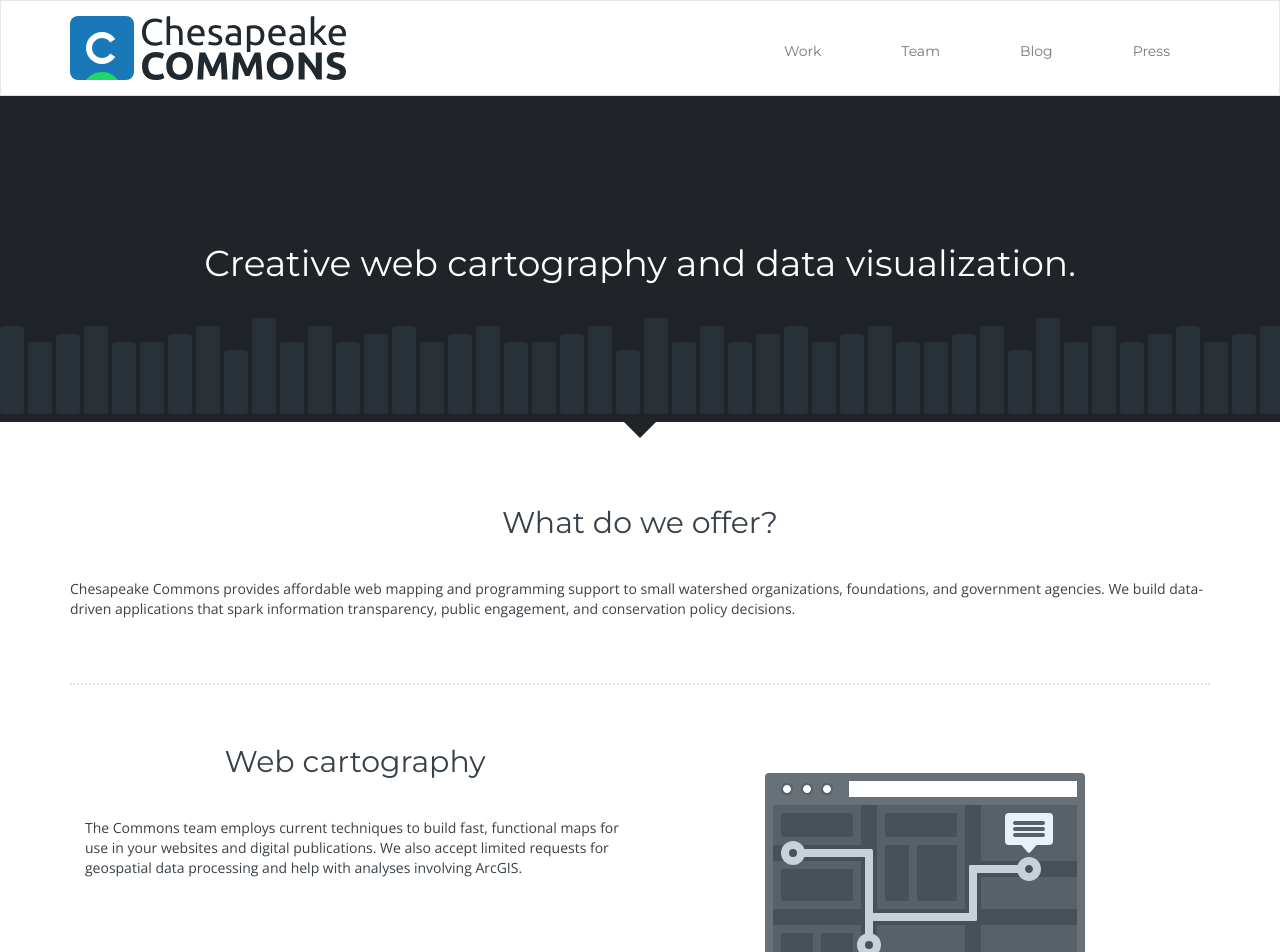
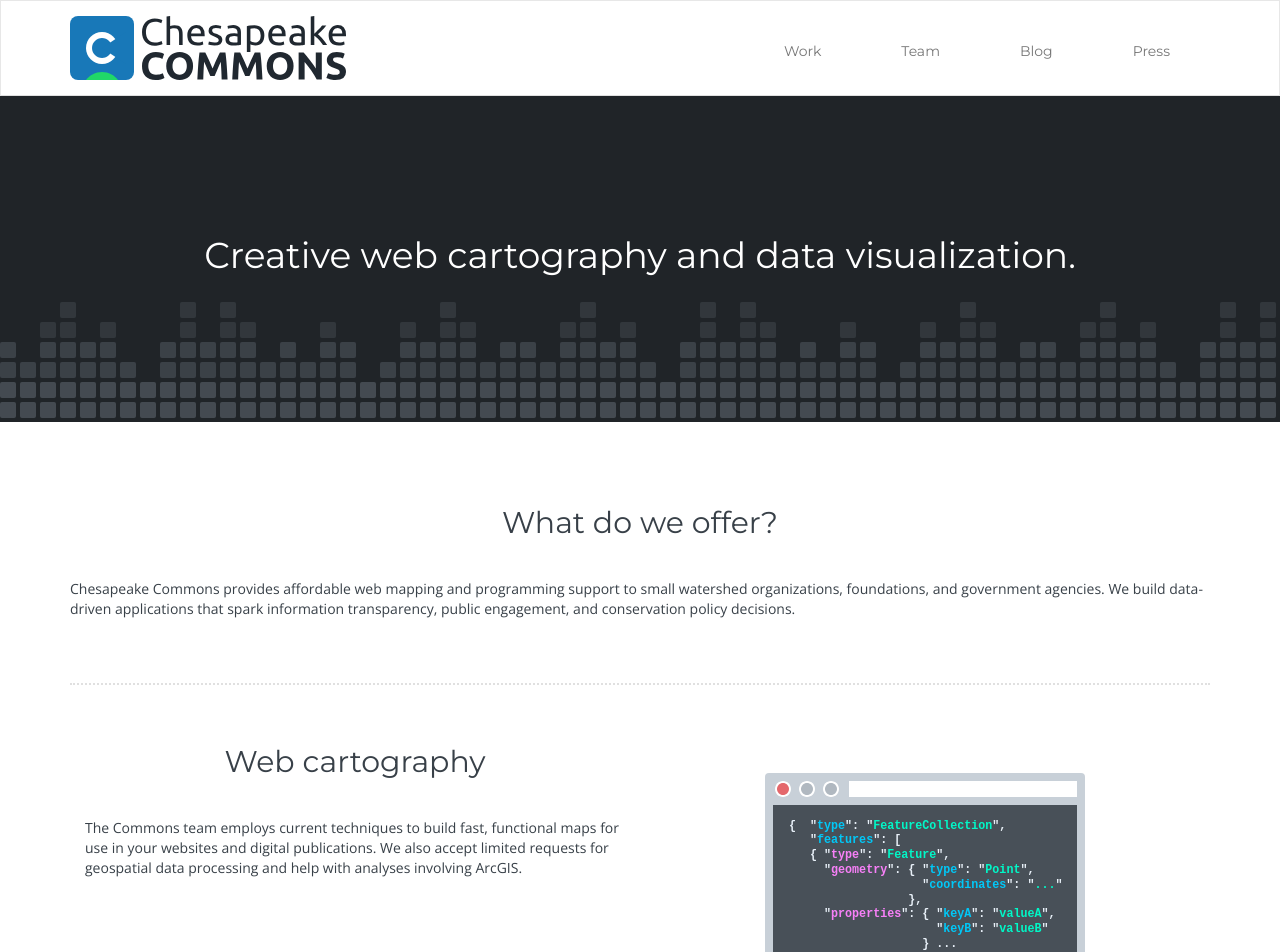
Before and after one commit to brendandm/brendandm.github.io, a Jekyll site: the page built from index.html, in a window 1280 px wide. Shown: the top 952 px of the page. Built offline with Jekyll 4.4.1, drawn with Linux system fonts in a browser that asks for light colours; nearby versions of some CDN libraries; Markdown is read by kramdown in place of the engine named in the settings.

Commit message:
update service animations

```diff
--- a/css/main.css
+++ b/css/main.css
@@ -91,12 +91,14 @@
 .banner {
 color: rgb(255,255,255);
 text-align: center;
-padding: 128px 0px;
+padding: 120px 0px 136px;
 background-color: rgb(32,36,40);
-background-image: url(/assets/monograph.svg);
+background-image: url(/assets/data-power-dark.svg);
 background-position: 0 100%;
 background-repeat: repeat-x;
 }
+
+/*
 
 .services:before {
 top: 0%;
@@ -112,7 +114,7 @@
 border-width: 16px;
 margin-left: -16px;
 z-index: 8;
-}
+}*/
 
 .services h2 {
 text-align: center;
@@ -142,28 +144,105 @@
 background-repeat: no-repeat;
 }
 
-@-webkit-keyframes servAnim { 0% { background-position: 50% 0%; } 50% { background-position: 50% 50%; } 100% { background-position: 50% 100%; } }
-   @-moz-keyframes servAnim { 0% { background-position: 50% 0%; } 50% { background-position: 50% 50%; } 100% { background-position: 50% 100%; } }
-        @keyframes servAnim { 0% { background-position: 50% 0%; } 50% { background-position: 50% 50%; } 100% { background-position: 50% 100%; } }
+#cartography .frame {
 
-#cartography .frame {
-background-image: url(/assets/web-cartography.svg);
-background-position: center center;
+}
+/*
+#data-stories .frame {
+background-image: url(/assets/story-seq.svg);
+}*/
+
+#cartography-backdrop, #story-backdrop {
+  position: relative;
+  width: 320px;
+  height: 296px;
+  margin: 0 auto;
+  overflow: hidden;
 }
 
-#data-stories .frame {
-background-image: url(/assets/story-seq.svg);
+#cartography-backdrop, #story-backdrop {
+  background: url(/assets/browser-window-light.svg) center center no-repeat;
+}
+
+#mapstack {
+  position: absolute;
+  height: 160px;
+  width: 304px;
+  left: 8px;
+  bottom: 56px;
+  overflow: hidden;
+}
+
+#geojson {
+  position: absolute;
+  left: 0px;
+  bottom: 0px;
+  z-index: 0;
+}
+
+#streetmap {
+  position: absolute;
+  left: 0px;
+  bottom: 0px;
+  z-index: 8;
+}
+
+#collection-backdrop {
+  position: relative;
+  width: 320px;
+  height: 200px;
+  top: 50%;
+  margin: -100px auto 0px;
+  overflow: hidden;
+  background-color: rgb(200,208,216);
+  background-image: url(/assets/data-mask-mosaic.svg);
+  background-position: center center;
+  background-repeat: no-repeat;
+}
+
+#story-graph {
+  position: absolute;
+  bottom: 56px;
+  left: 104px;
+}
+
+#story-panel {
+  position: absolute;
+  bottom: 56px;
+  left: 8px;
+}
+
+#story-trend {
+  position: absolute;
+  left: 44px;
+  bottom: 84px;
+  opacity: 0;
+
+}
+
+#node-tip-up {
+  position: absolute;
+  left: 44px;
+  bottom: 140px;
+  opacity: 0;
+}
+
+#node-tip-down {
+  position: absolute;
+  left: 200px;
+  bottom: 86px;
+  opacity: 0;
 }
 
 #data-collection .frame {
-background-image: url(/assets/data-collection.svg);
-background-position: center center;
+
 }
 
 .testimonials {
 background: rgb(24,120,184);
 }
 
+/*
 .testimonials:before {
 top: 0%;
 left: 50%;
@@ -178,7 +257,7 @@
 border-width: 16px;
 margin-left: -16px;
 z-index: 8;
-}
+}*/
 
 .testimonials h2 {
 color: rgb(255,255,255);
@@ -384,6 +463,7 @@
 
 .pressbox {
 padding: 80px 0px;
+background: url(/assets/time-line.svg) center center repeat-y;
 }
 
 /*
@@ -415,6 +495,7 @@
   padding: 40px;
 margin-bottom: 40px;
   border: 1px solid rgb(224,224,224);
+  background: rgb(255,255,255);
 }
 
 .press-list > li:last-child {
@@ -465,3 +546,151 @@
 .post pre.terminal code {
   background-color: #333;
 }
+
+/* Vector animations */
+
+@-webkit-keyframes webCarto {
+
+}
+
+@keyframes webCarto {
+
+}
+
+@-webkit-keyframes dataStoryGraph {
+	38% {left: 104px;}
+	40% {left: 400px;}
+	96% {left: 400px;}
+	98% {left: 104px;}
+	100% {left: 104px;}
+}
+
+@keyframes dataStoryGraph {
+	38% {left: 104px;}
+	40% {left: 400px;}
+	96% {left: 400px;}
+	98% {left: 104px;}
+	100% {left: 104px;}
+}
+
+@-webkit-keyframes dataStoryPanel {
+	38% {left: 8px;}
+	40% {left: -120px;}
+	98% {left: -120px;}
+	100% {left: 8px;}
+}
+
+@keyframes dataStoryPanel {
+	38% {left: 8px;}
+	40% {left: -120px;}
+	98% {left: -120px;}
+	100% {left: 8px;}
+}
+
+@-webkit-keyframes dataStoryTrend {
+	39% {opacity: 0;}
+	41% {opacity: 1;}
+	95% {opacity: 1;}
+	97% {opacity: 0;}
+}
+
+@keyframes dataStoryTrend {
+	39% {opacity: 0;}
+	41% {opacity: 1;}
+	95% {opacity: 1;}
+	97% {opacity: 0;}
+}
+
+@-webkit-keyframes dataNodeUp {
+	52% {opacity: 0; bottom: 140px;}
+	54% {opacity: 1; bottom: 144px;}
+	56% {opacity: 1; bottom: 140px;}
+	92% {opacity: 1; bottom: 140px;}
+	94% {opacity: 0; bottom: 140px;}
+}
+
+@keyframes dataNodeUp {
+	52% {opacity: 0; bottom: 140px;}
+	54% {opacity: 1; bottom: 144px;}
+	56% {opacity: 1; bottom: 140px;}
+	92% {opacity: 1; bottom: 140px;}
+	94% {opacity: 0; bottom: 140px;}
+}
+
+@-webkit-keyframes dataCollect {
+	0% {background-color: rgb(200,208,216);}
+	25% {background-color: rgb(24,184,168);}
+	75% {background-color: rgb(24,184,168);}
+	100% {background-color: rgb(200,208,216);}
+}
+
+@keyframes dataCollect {
+	0% {background-color: rgb(200,208,216);}
+	25% {background-color: rgb(24,184,168);}
+	75% {background-color: rgb(24,184,168);}
+	100% {background-color: rgb(200,208,216);}
+}
+
+@-webkit-keyframes streetMap {
+	40% {left: 0px; bottom: 0px;}
+	46% {left: 320px; bottom: 0px;}
+	48% {left: 320px; bottom: -168px;}
+	94% {left: 0px; bottom: -168px;}
+	100% {left: 0px; bottom: 0px;}
+}
+
+@keyframes streetMap {
+	40% {left: 0px; bottom: 0px;}
+	46% {left: 320px; bottom: 0px;}
+	48% {left: 320px; bottom: -168px;}
+	94% {left: 0px; bottom: -168px;}
+	100% {left: 0px; bottom: 0px;}
+}
+
+.web-carto-animation {
+	animation-name: webCarto;
+}
+
+.data-story-animation {
+	animation-name: dataStory;
+}
+
+.data-collection-animation {
+	animation-name: dataCollect;
+}
+
+.service-animation {
+	animation-duration: 10s;
+	animation-iteration-count: infinite;
+	animation-timing-function: ease-in-out;
+}
+
+#story-graph {
+	animation-name: dataStoryGraph;
+}
+
+#story-panel {
+	animation-name: dataStoryPanel;
+}
+
+#story-trend {
+	animation-name: dataStoryTrend;
+}
+
+#node-tip-up {
+	animation-name: dataNodeUp;
+}
+
+#collection-backdrop {
+	animation-name: dataCollect;
+	animation-duration: 4s;
+	animation-iteration-count: infinite;
+	animation-timing-function: ease-in-out;
+}
+
+#streetmap {
+	animation-name: streetMap;
+	animation-duration:10s;
+	animation-iteration-count: infinite;
+	animation-timing-function: ease-in-out;
+}
--- a/index.html
+++ b/index.html
@@ -25,7 +25,14 @@
 
 <p>The Commons team employs current techniques to build fast, functional maps for use in your websites and digital publications. We also accept limited requests for geospatial data processing and help with analyses involving ArcGIS.</p></div>
 
-          <div class="frame col-md-6"></div>
+          <div class="frame col-md-6">
+          	<div id="cartography-backdrop">
+          		<div id="mapstack">
+          			<img id="streetmap" src="/assets/street-map.svg" />
+          			<img id="geojson" src="/assets/geojson-snip.svg" />
+          		</div>
+          	</div>
+          </div>
 
 </div>
 
@@ -33,7 +40,14 @@
 
 <div class="service-type clearfix" id="data-stories">
 
-      <div class="frame col-md-6"></div>
+      <div class="frame col-md-6">
+          <div id="story-backdrop">
+            <img id="story-graph" class="service-animation" src="/assets/data-story-graph.svg" />
+            <img id="story-panel" class="service-animation" src="/assets/data-story-panel.svg" />
+            <img id="story-trend" class="service-animation" src="/assets/data-story-trend.svg" />
+            <img id="node-tip-up" class="service-animation" src="/assets/node-tip-up-alt.svg" />
+          </div>
+      </div>
 
 <div class="text col-md-6">
 <h2>Data stories</h2>
@@ -50,7 +64,9 @@
 
 <p>Simplify day-to-day work routines and increase user engagement with applications that gather data from mobile and desktop devices. Deliver real-time information straight to your online maps and forward-facing sites.</p></div>
 
-  <div class="frame col-md-6"></div>
+  <div class="frame col-md-6">
+  	<div id="collection-backdrop"></div>
+  </div>
 
 </div>
 
```
Also changed, not shown: assets/browser-window-light.svg (added), assets/data-mask-mosaic.svg (added), assets/data-power-dark.svg (added), assets/data-story-graph.svg (added), assets/data-story-panel.svg (added), assets/geojson-snip.svg (added), assets/node-tip-up-alt.svg (added), assets/story-seq.svg, assets/street-map.svg (added).
